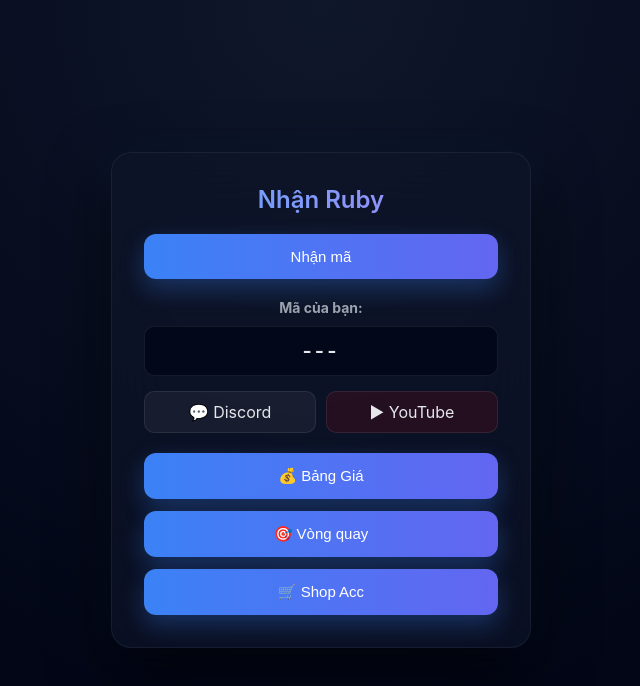
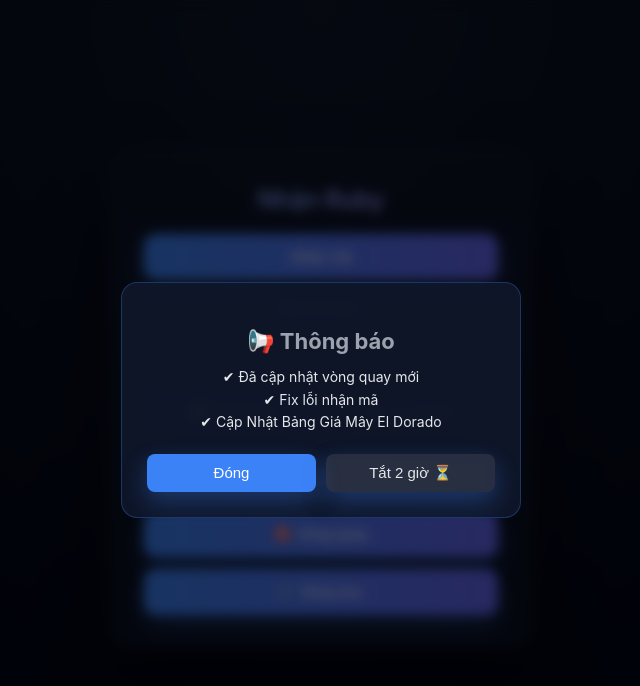
Before and after one commit to phuc40/rubyfree, a website: page index.html in a window 1280 px wide. Shown: the whole page, without its empty margins (319-959 px from the left). Drawn offline with Linux system fonts and the light colour scheme.

Commit message:
Update style.css

```diff
--- a/style.css
+++ b/style.css
@@ -444,29 +444,56 @@ button:hover {
 .right{ right:0; }
 
 .popup-overlay {
-    position: fixed;          /* 🔥 QUAN TRỌNG */
-    inset: 0;                 /* full màn hình */
+    position: fixed;
+    inset: 0;
     background: rgba(0,0,0,0.6);
     backdrop-filter: blur(6px);
-
-    display: flex;            /* căn giữa */
+    display: flex;
     align-items: center;
     justify-content: center;
-
     z-index: 9999;
-}
-
-/* Ẩn mặc định để tránh flash */
-#updatePopup {
-    display: none;
 }
 
 .popup-box {
     width: 90%;
     max-width: 400px;
-    padding: 28px 24px;
+    padding: 25px;
     border-radius: 16px;
     background: rgba(15, 23, 42, 0.95);
     border: 1px solid rgba(59,130,246,0.3);
     text-align: center;
 }
+
+.popup-box h2 {
+    margin-bottom: 12px;
+    font-size: 22px;
+}
+
+.popup-box p {
+    margin-bottom: 20px; /* 🔥 tạo khoảng cách với nút */
+    line-height: 1.6;
+    font-size: 14px;
+}
+
+.popup-buttons {
+    display: flex;
+    gap: 10px;
+    justify-content: center;
+}
+
+.popup-buttons button {
+    padding: 10px 16px;
+    border-radius: 8px;
+    border: none;
+    cursor: pointer;
+}
+
+.popup-buttons button:first-child {
+    background: #3b82f6;
+    color: white;
+}
+
+.popup-buttons button:last-child {
+    background: rgba(255,255,255,0.1);
+    color: #e5e7eb;
+}
```
